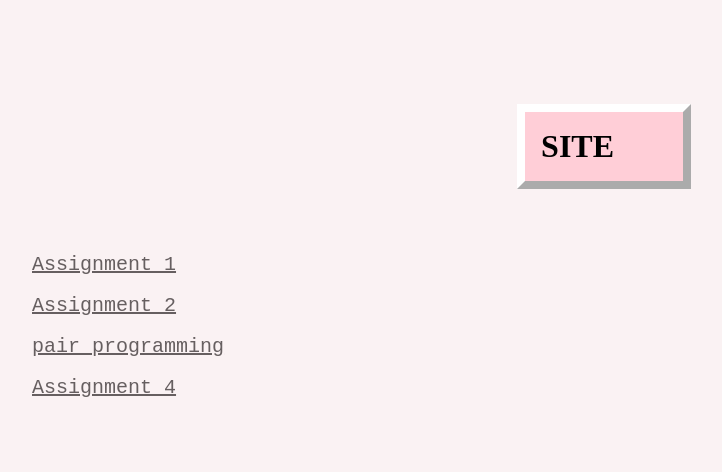
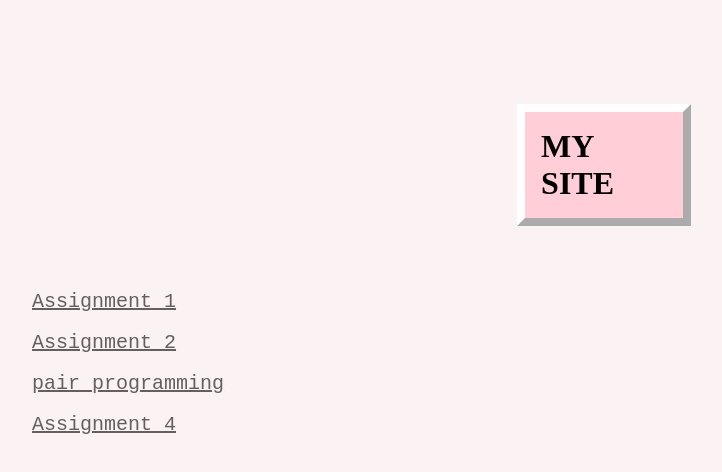
Before and after one commit to JunweiShi666/JunweiShi666.github.io, a plain HTML site: page index.html in a window 1280 px wide. Shown: the whole page, without its empty margins (56-778 px from the left). Drawn offline with Linux system fonts and the light colour scheme.

Commit message:
Update index.html

```diff
--- a/index.html
+++ b/index.html
@@ -5,7 +5,7 @@
     <link rel="stylesheet" type="text/css" href="classsitestyle.css">
 </head>
 <body>
-<h1> SITE</h1>
+<h1>MY SITE</h1>
 <a href="assignment1.html">Assignment 1</a>
 <br>
 <a href="/week02/week2-1.html">Assignment 2</a>
```
